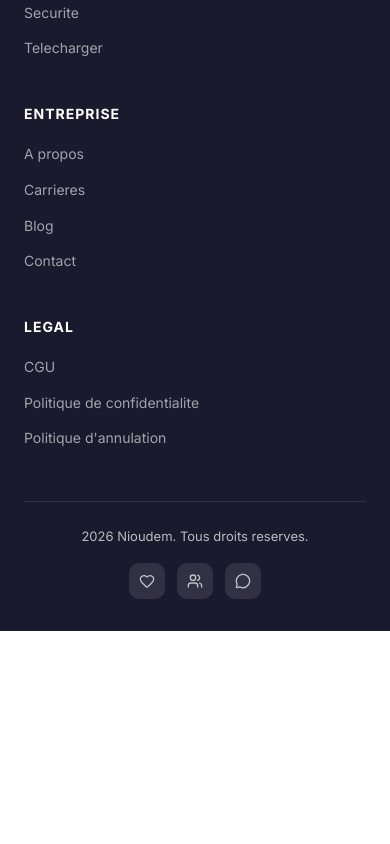
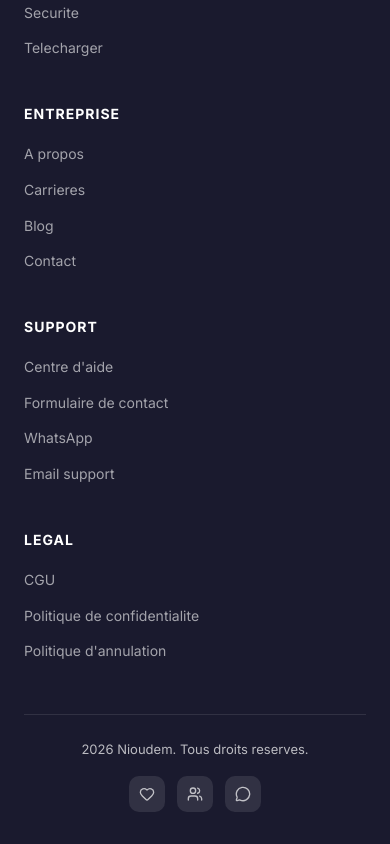
Before and after one commit to yonamtransport-tech/Yonam_Site, a React (Vite) app: page / in a window 390 px wide. Shown: the part 8854-9698 px from the top of the page. Before the commit the page ends 9485 px from the top, so only its background shows below. Built offline with nearby package versions, Linux system fonts and the light colour scheme.

Commit message:
Updated index.css

```diff
--- a/src/App.tsx
+++ b/src/App.tsx
@@ -474,6 +474,20 @@ function App() {
             </div>
 
             <div className="footer-col">
+              <h4>Support</h4>
+              <ul>
+                <li><a href="#support">Centre d'aide</a></li>
+                <li><a href="#support">Formulaire de contact</a></li>
+                <li>
+                  <a href="#support" onClick={e => { e.preventDefault(); handleWhatsApp() }}>
+                    WhatsApp
+                  </a>
+                </li>
+                <li><a href={`mailto:${SUPPORT_EMAIL}`}>Email support</a></li>
+              </ul>
+            </div>
+
+            <div className="footer-col">
               <h4>Legal</h4>
               <ul>
                 <li><a href="#">CGU</a></li>
--- a/src/index.css
+++ b/src/index.css
@@ -1005,8 +1005,8 @@ img {
 
 .footer-top {
   display: grid;
-  grid-template-columns: 2fr 1fr 1fr 1fr;
-  gap: 48px;
+  grid-template-columns: 2fr 1fr 1fr 1fr 1fr;
+  gap: 40px;
   margin-bottom: 40px;
 }
 
@@ -1078,10 +1078,23 @@ img {
   color: #fff;
 }
 
+@media (max-width: 1024px) {
+  .footer-top {
+    grid-template-columns: 1fr 1fr 1fr;
+    gap: 32px;
+  }
+  .footer-brand {
+    grid-column: 1 / -1;
+  }
+}
+
 @media (max-width: 768px) {
   .footer-top {
     grid-template-columns: 1fr 1fr;
     gap: 32px;
+  }
+  .footer-brand {
+    grid-column: 1 / -1;
   }
   .footer-bottom {
     flex-direction: column;
```
